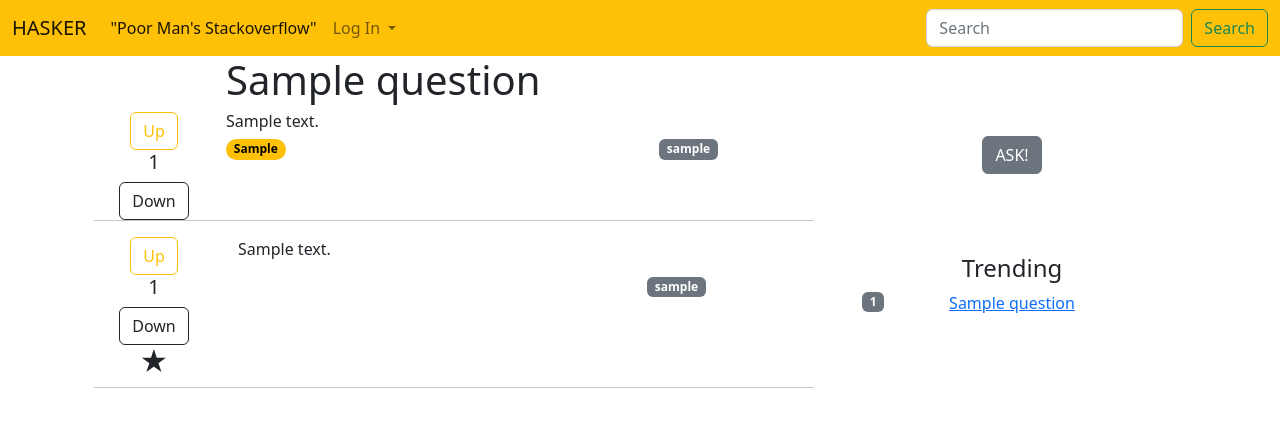
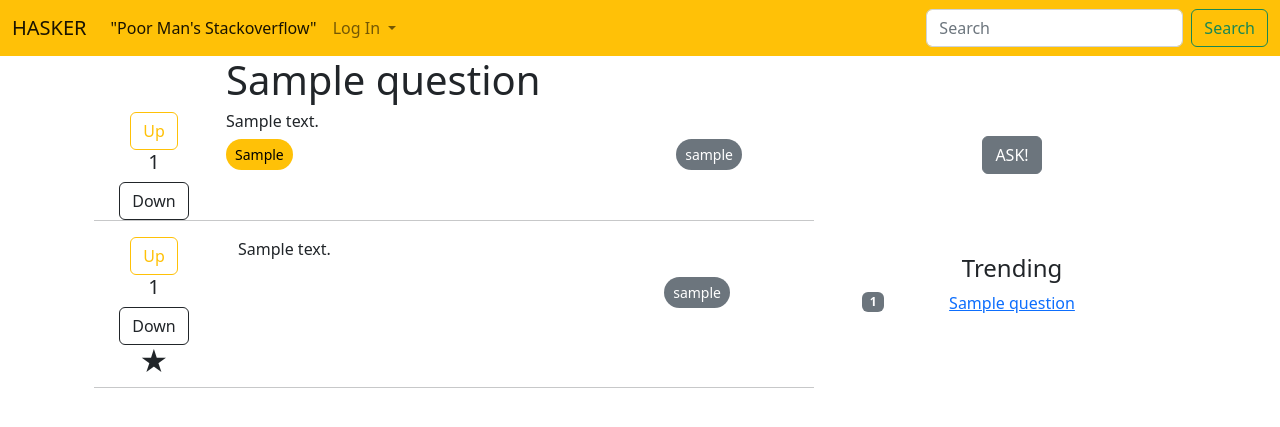
Before and after one commit to erastoff/hasker, a Django app: page /question/1/ in a window 1280 px wide. Shown: the top 427 px of the page. Run offline with Django 5.2, Linux system fonts and the light colour scheme; tables that the repository leaves empty hold one stand-in row (values such as "Sample post").

Commit message:
Master - clickable tags added

```diff
--- a/question/templates/question/detail.html
+++ b/question/templates/question/detail.html
@@ -26,12 +26,11 @@
             <div class="container text-center">
               <div class="row row-cols-auto">
                 {% for tag in question.tags.all %}
-{#                    <div class="badge bg-secondary">{{ tag.tag_word }}</div>#}
-                    <span class="badge rounded-pill text-bg-warning">{{ tag.tag_word }}</span>
+                    <a class="btn rounded-pill text-bg-warning btn-sm" href="{% url 'question:question_tag_search' tag.tag_word %}" role="button">{{ tag.tag_word }}</a>
                  {% endfor %}
-                  <p class="text-lg-end">
-                  <div class="badge bg-secondary ms-auto">{{ question.author }}</div></p>
+                  <a class="btn rounded-pill text-bg-secondary btn-sm ms-auto" href="#" role="button">{{ question.author }}</a>
               </div>
+                <br>
             </div>
         </div>
       <hr>
@@ -52,9 +51,9 @@
                             <p style="text-align: justify;">{{ answer.content }}</p>
                                 <div class="container text-center">
                                   <div class="row row-cols-auto">
-                                      <p class="text-lg-end">
-                                      <div class="badge bg-secondary ms-auto">{{ answer.author }}</div></p>
+                                      <a class="btn rounded-pill text-bg-secondary btn-sm ms-auto" href="#" role="button">{{ answer.author }}</a>
                                   </div>
+                                    <br>
                                 </div>
                         </div>
                     </div>
--- a/question/templates/question/index.html
+++ b/question/templates/question/index.html
@@ -45,7 +45,7 @@
                 <div class="col-6">
                     <h3><a href="{% url "question:question_detail" question.pk %}">{{ question.title }}</a></h3>
                     {% for tag in question.tags.all %}
-                        <span class="badge rounded-pill text-bg-warning">{{ tag.tag_word }}</span>
+                        <a class="btn rounded-pill text-bg-warning btn-sm" href="{% url 'question:question_tag_search' tag.tag_word %}" role="button">{{ tag.tag_word }}</a>
                     {% endfor %}
                 </div>
                 <div class="col-2">
--- a/question/templates/question/question_search.html
+++ b/question/templates/question/question_search.html
@@ -19,7 +19,7 @@
                 <div class="col-6">
                     <h3><a href="{% url "question:question_detail" question.pk %}">{{ question.title }}</a></h3>
                     {% for tag in question.tags.all %}
-                        <span class="badge rounded-pill text-bg-warning">{{ tag.tag_word }}</span>
+                        <a class="btn rounded-pill text-bg-warning btn-sm" href="{% url 'question:question_tag_search' tag.tag_word %}" role="button">{{ tag.tag_word }}</a>
                     {% endfor %}
                 </div>
                 <div class="col-2">
```
